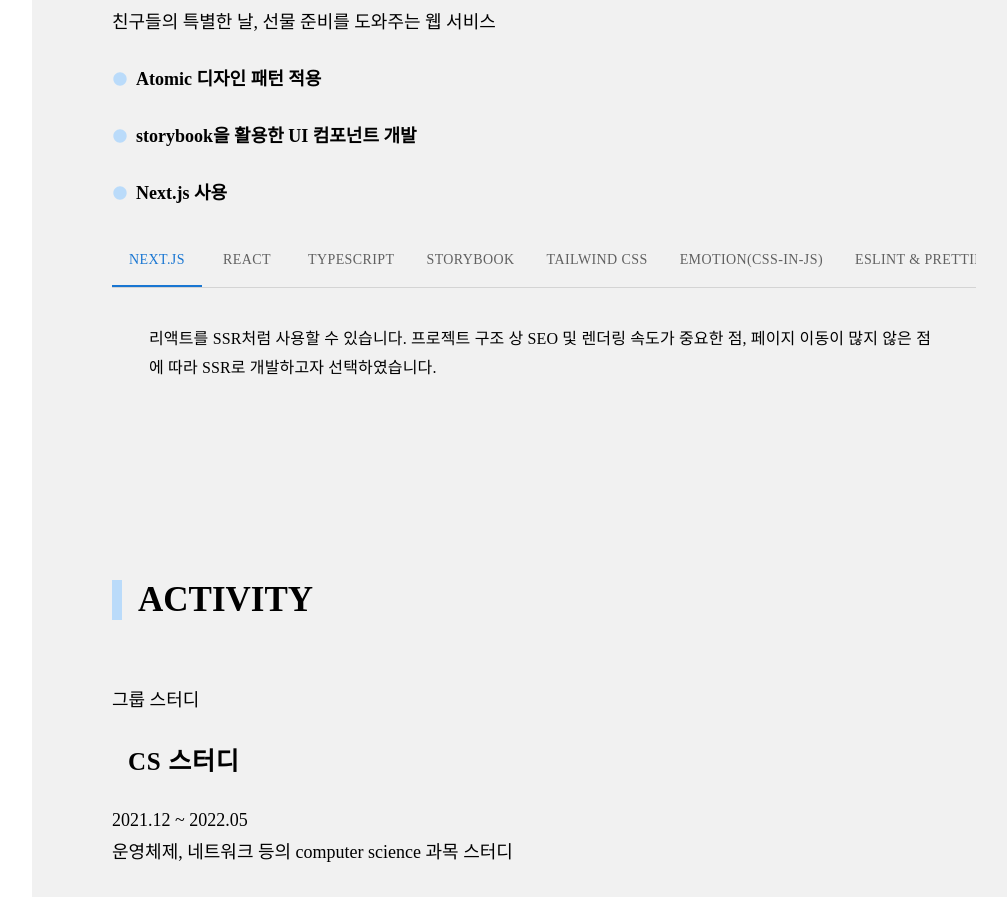
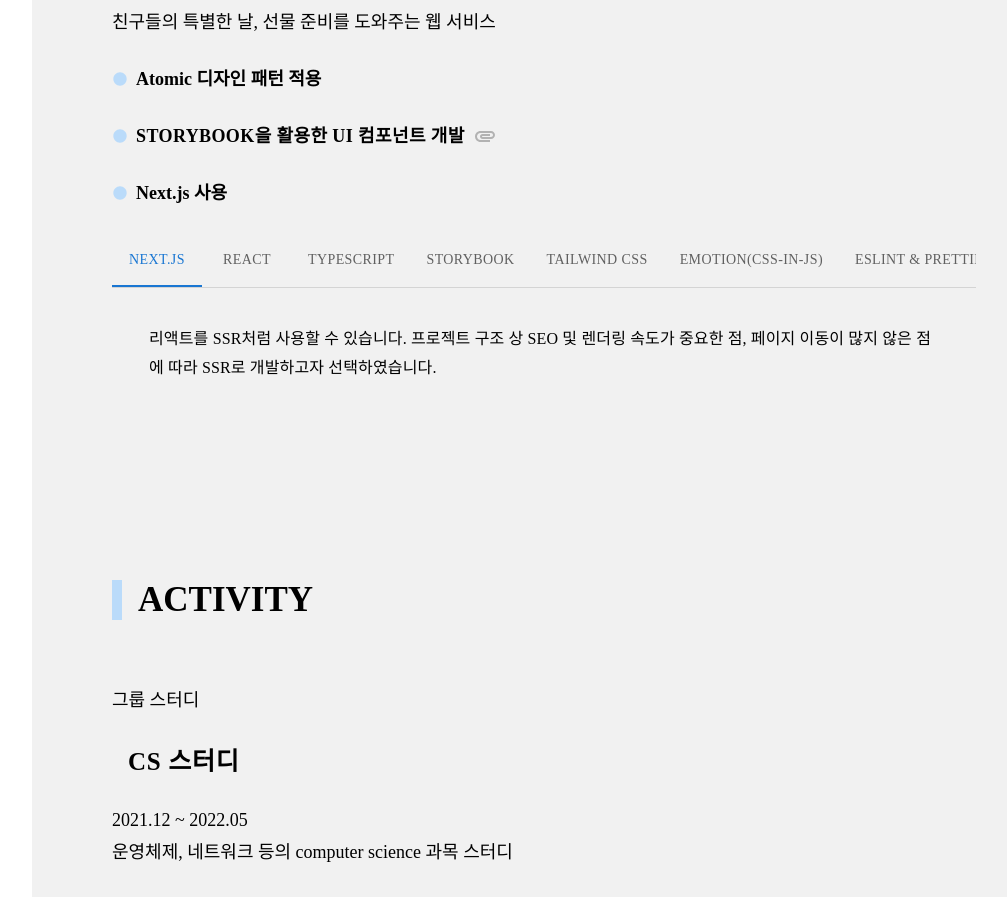
Before and after one commit to hailey-hy/new-personal-portfolio, a React (Create React App) app: page / in a window 1280 px wide. Shown: the part 2764-3661 px from the top of the page, without its empty margins (224-1231 px from the left). Built offline with nearby package versions, Linux system fonts and the light colour scheme; a web font is replaced by a local one.

Commit message:
feat: Article 내용에 gift-checker storybook 배포 링크 추가

```diff
--- a/src/constants/ArticleConstants.ts
+++ b/src/constants/ArticleConstants.ts
@@ -52,7 +52,7 @@ export const PROJECT = [
             '<https://github.com/hailey-hy/new-personal-portfolio/issues/37>이미지 최적화를 통한 성능 개선',
             'useRef를 이용한 DOM 접근',
             '<https://github.com/hailey-hy/new-personal-portfolio/pull/35>github PR, issue 기능을 활용해 작업 내용을 체계적으로 기록',
-            'eslint, prettier 사용'
+            'eslint, prettier 사용',
         ],
         tabContents: [
             {
@@ -98,7 +98,7 @@ export const PROJECT = [
         group: '팀 프로젝트',
         detail: [
             'Atomic 디자인 패턴 적용',
-            'storybook을 활용한 UI 컴포넌트 개발',
+            '<https://gift-checker-storybook.vercel.app/?path=/docs/design-systems-atoms-inputtext--docs>storybook을 활용한 UI 컴포넌트 개발',
             'Next.js 사용',
         ],
         tabContents: [
@@ -154,7 +154,6 @@ export const PROJECT = [
             'Vercel',
         ],
     },
-
 ];
 
 export const ACTIVITY = [
@@ -174,9 +173,7 @@ export const ACTIVITY = [
         subtitle: '백준 및 프로그래머스 알고리즘 문제 풀이 스터디',
         term: '2021.10 ~ 진행중',
         group: '개인 스터디',
-        detail: [
-            '하루 한 문제 해결을 목표로 현재 약 400문제 해결',
-        ],
+        detail: ['하루 한 문제 해결을 목표로 현재 약 400문제 해결'],
     },
 ];
 
@@ -187,8 +184,6 @@ export const EDUCATION = [
         subtitle: '약 4주간 3개의 과제를 해결하는 프리코스 진행',
         term: '2022.10 ~ 2022.11',
         group: '교육',
-        detail: [
-            '한 달간 매주 자바스크립트 과제를 해결하고, 피드백 반영'
-        ],
+        detail: ['한 달간 매주 자바스크립트 과제를 해결하고, 피드백 반영'],
     },
 ];
```
